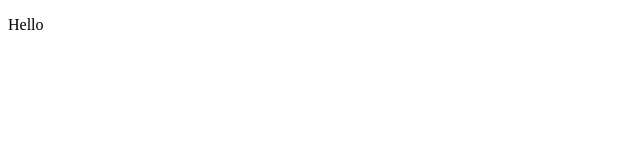
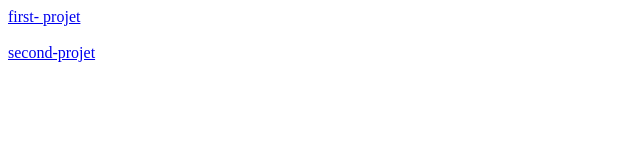
Before and after one commit to Hermann-237/Hermann-237.github.io, a plain HTML site: page index.html in a window 1280 px wide. Shown: the whole page, without its empty margins (0-640 px from the left). Drawn offline with Linux system fonts and the light colour scheme.

Commit message:
Update index.html

```diff
--- a/index.html
+++ b/index.html
@@ -8,7 +8,9 @@
 </head>
 
 <body>
-    <p>Hello</p>
+    <a href="https://hermann-237.github.io/first-projet/ ">first- projet</a>
+        <br><br>
+        <a href="https://hermann-237.github.io/second-projet/">second-projet</a>
 
 </body>
 
```
